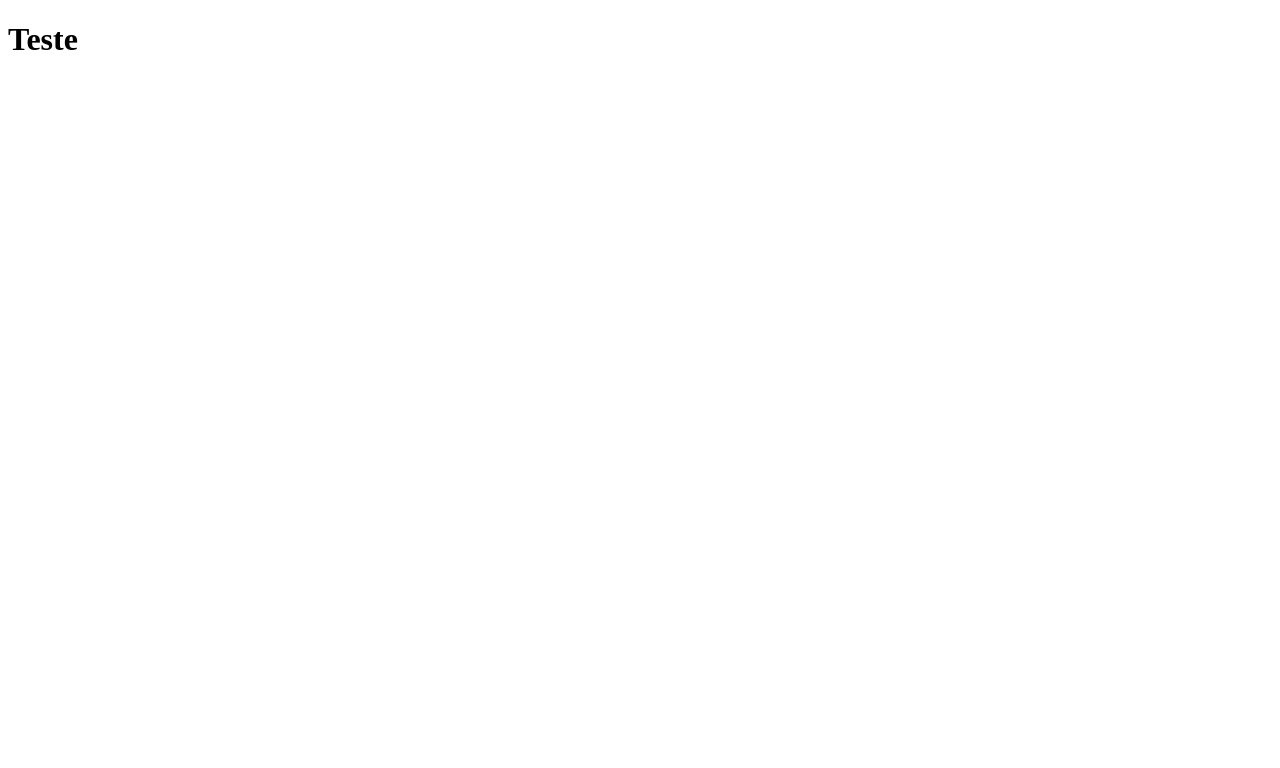
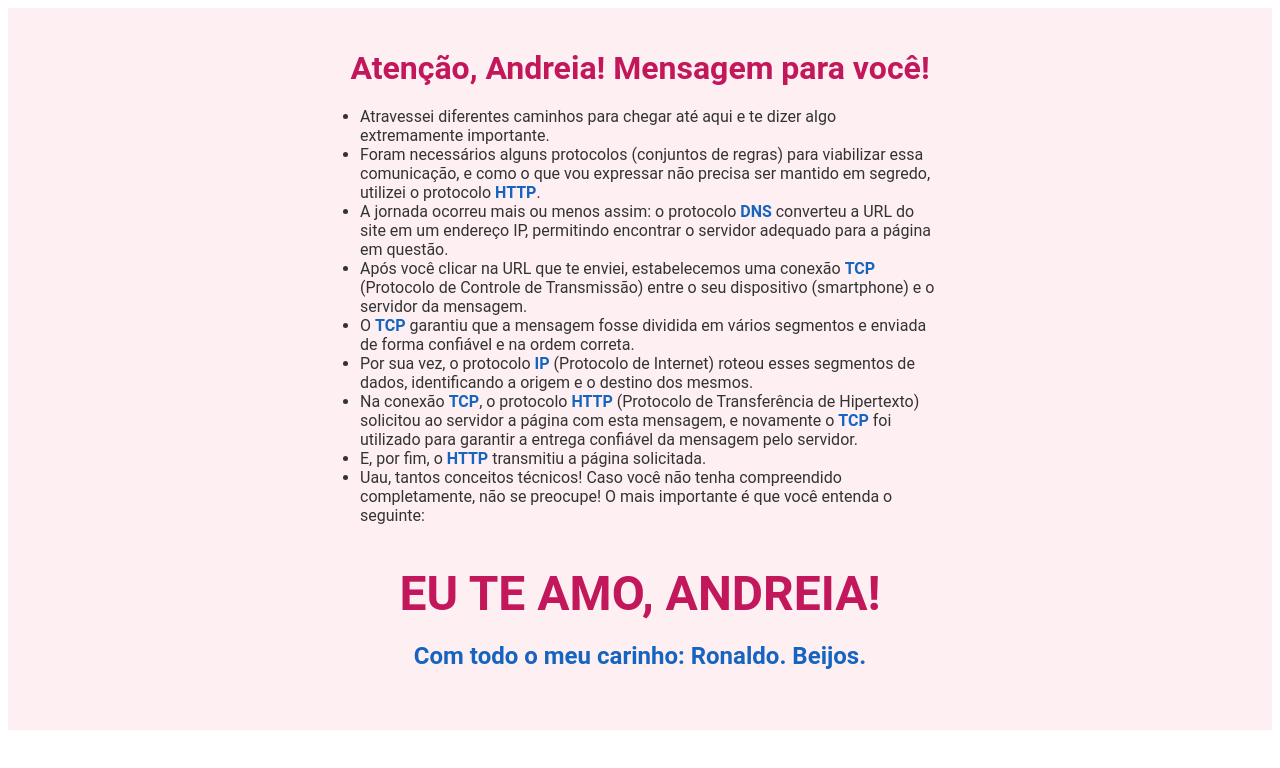
Before and after one commit to Lavestein/clone-tabNews, a Next.js app: page / in a window 1280 px wide. Shown: the top 768 px of the page. Built offline with nearby package versions, Linux system fonts and the light colour scheme.

Commit message:
De volta para o futuro

```diff
--- a/pages/index.js
+++ b/pages/index.js
@@ -1,5 +1,86 @@
 function Home() {
-  return <h1> Teste </h1>;
+  return (
+    <div
+      style={{
+        fontFamily: "Roboto, sans-serif",
+        backgroundColor: "#fdeff2",
+        color: "#333",
+        padding: "20px",
+        textAlign: "center",
+      }}
+    >
+      <h1 style={{ fontSize: "32px", marginBottom: "20px", color: "#c2185b" }}>
+        Atenção, Andreia! Mensagem para você!
+      </h1>
+      <div style={{ maxWidth: "600px", margin: "0 auto" }}>
+        <ul
+          style={{
+            listStyleType: "disc",
+            textAlign: "left",
+            marginBottom: "40px",
+            paddingLeft: "20px",
+          }}
+        >
+          <li>
+            Atravessei diferentes caminhos para chegar até aqui e te dizer algo
+            extremamente importante.
+          </li>
+          <li>
+            Foram necessários alguns protocolos (conjuntos de regras) para
+            viabilizar essa comunicação, e como o que vou expressar não precisa
+            ser mantido em segredo, utilizei o protocolo{" "}
+            <strong style={{ color: "#1565c0" }}>HTTP</strong>.
+          </li>
+          <li>
+            A jornada ocorreu mais ou menos assim: o protocolo{" "}
+            <strong style={{ color: "#1565c0" }}>DNS</strong> converteu a URL do
+            site em um endereço IP, permitindo encontrar o servidor adequado
+            para a página em questão.
+          </li>
+          <li>
+            Após você clicar na URL que te enviei, estabelecemos uma conexão{" "}
+            <strong style={{ color: "#1565c0" }}>TCP</strong> (Protocolo de
+            Controle de Transmissão) entre o seu dispositivo (smartphone) e o
+            servidor da mensagem.
+          </li>
+          <li>
+            O <strong style={{ color: "#1565c0" }}>TCP</strong> garantiu que a
+            mensagem fosse dividida em vários segmentos e enviada de forma
+            confiável e na ordem correta.
+          </li>
+          <li>
+            Por sua vez, o protocolo{" "}
+            <strong style={{ color: "#1565c0" }}>IP</strong> (Protocolo de
+            Internet) roteou esses segmentos de dados, identificando a origem e
+            o destino dos mesmos.
+          </li>
+          <li>
+            Na conexão <strong style={{ color: "#1565c0" }}>TCP</strong>, o
+            protocolo <strong style={{ color: "#1565c0" }}>HTTP</strong>{" "}
+            (Protocolo de Transferência de Hipertexto) solicitou ao servidor a
+            página com esta mensagem, e novamente o{" "}
+            <strong style={{ color: "#1565c0" }}>TCP</strong> foi utilizado para
+            garantir a entrega confiável da mensagem pelo servidor.
+          </li>
+          <li>
+            E, por fim, o <strong style={{ color: "#1565c0" }}>HTTP</strong>{" "}
+            transmitiu a página solicitada.
+          </li>
+          <li>
+            Uau, tantos conceitos técnicos! Caso você não tenha compreendido
+            completamente, não se preocupe! O mais importante é que você entenda
+            o seguinte:
+          </li>
+        </ul>
+      </div>
+      <h1 style={{ fontSize: "48px", marginBottom: "10px", color: "#c2185b" }}>
+        EU TE AMO, ANDREIA!
+      </h1>
+      <h2 style={{ fontSize: "24px", marginBottom: "40px", color: "#1565c0" }}>
+        Com todo o meu carinho: Ronaldo. Beijos.
+      </h2>
+    </div>
+  );
 }
 
 function Teste() {
```
